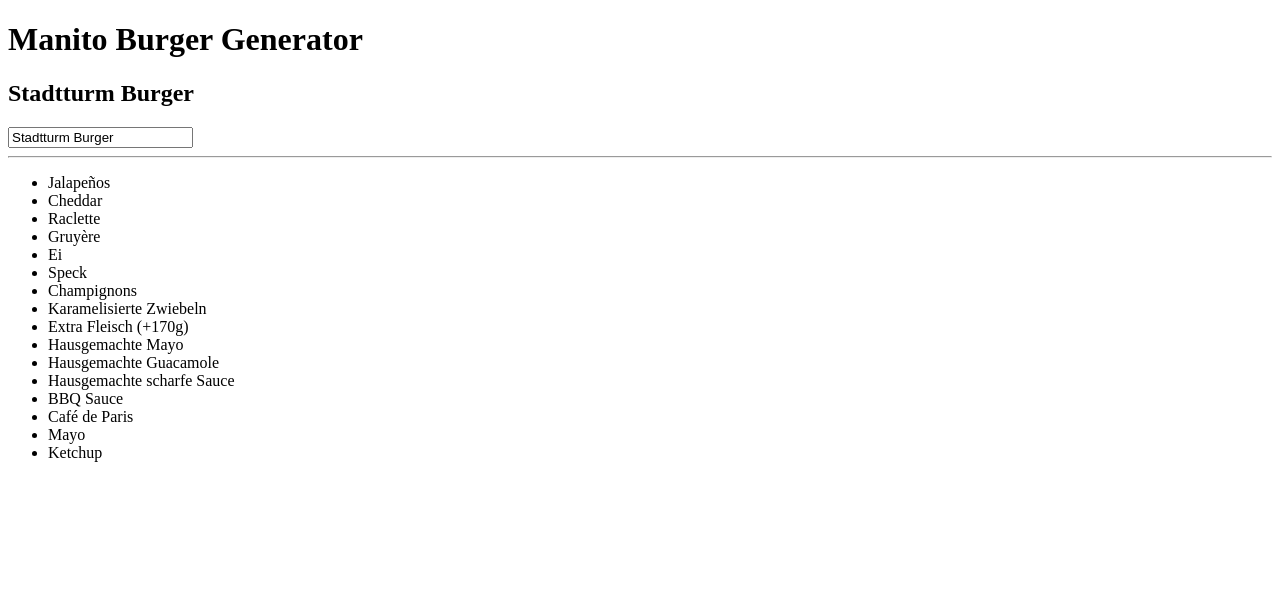
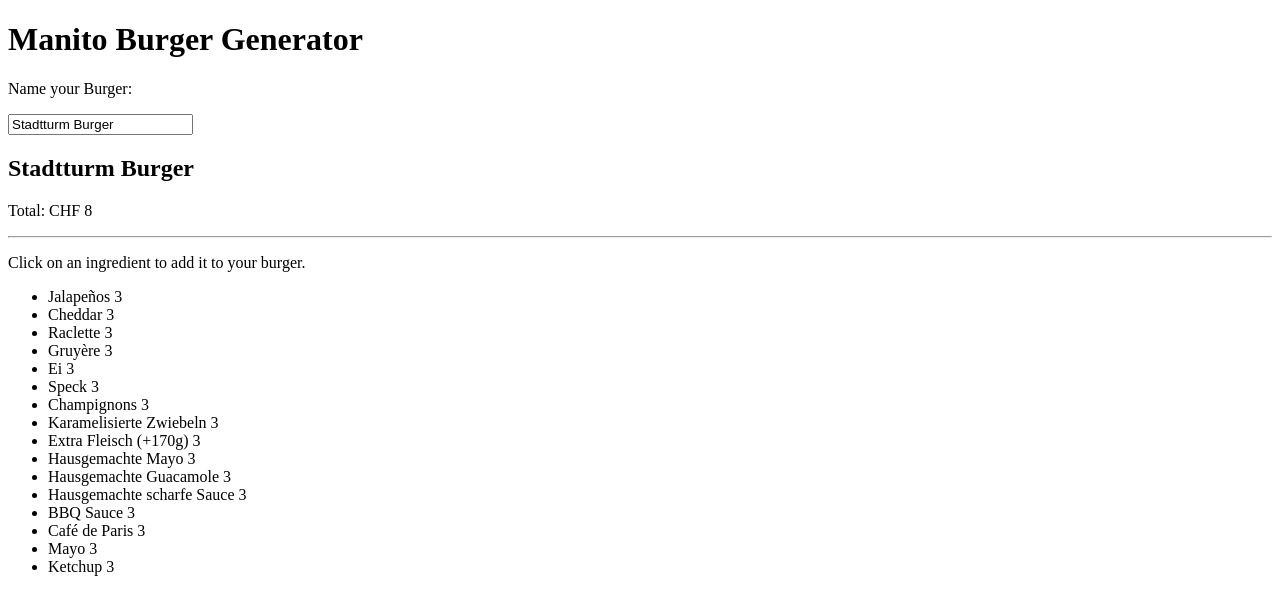
Before and after one commit to platzhersh/manito-burger-generator, an Angular app: page / in a window 1280 px wide. Shown: the top 614 px of the page. Built offline with nearby package versions, Linux system fonts and the light colour scheme.

Commit message:
add simple view

```diff
--- a/src/app/app.component.html
+++ b/src/app/app.component.html
@@ -2,15 +2,31 @@
   {{title}}
 </h1>
 
+<p>Name your Burger:</p>
+<input [(ngModel)]="burger.name" placeholder="Burger Name">
+
 <h2>
   {{ burger.name }}
 </h2>
-<input [(ngModel)]="burger.name" placeholder="name">
+
+
+<ul>
+  <li *ngFor="let ingredient of burger.ingredients"
+    (click)="removeIngredient(ingredient)">
+    <span>{{ingredient.name}} CHF {{ingredient.price}}</span>
+  </li>
+</ul>
+
+<p>Total: CHF {{burger.getTotal()}}</p>
 
 <hr />
 
+<p>Click on an ingredient to add it to your burger.</p>
+
 <ul>
-  <li *ngFor="let ingredient of ingredients">
-    <span>{{ingredient.name}}</span>
+  <li
+    *ngFor="let ingredient of ingredients"
+    (click)="addIngredient(ingredient)">
+    <span>{{ingredient.name}} {{ingredient.price}}</span>
   </li>
 </ul>
--- a/src/app/app.component.ts
+++ b/src/app/app.component.ts
@@ -10,10 +10,7 @@ import {IngredientService} from "./ingredient/ingredient.service";
 })
 export class AppComponent {
   title = 'Manito Burger Generator';
-  burger : Burger = {
-    name: 'Stadtturm Burger',
-    ingredients: []
-  };
+  burger: Burger = new Burger('Stadtturm Burger', []);
   ingredients: Ingredient[];
 
   constructor(private ingredientService: IngredientService) {}
@@ -28,4 +25,12 @@ export class AppComponent {
     this.ingredientService.getIngredients().then(ingredients => this.ingredients = ingredients);;
   }
 
+  addIngredient(ingredient: Ingredient) {
+    this.burger.addIngredient(ingredient);
+  }
+
+  removeIngredient(ingredient: Ingredient) {
+    this.burger.removeIngredient(ingredient);
+  }
+
 }
--- a/src/app/burger/burger.ts
+++ b/src/app/burger/burger.ts
@@ -1,4 +1,7 @@
 import { Ingredient } from '../ingredient/ingredient'
+import {forEach} from "@angular/router/src/utils/collection";
+
+const baseprice = 8.0;
 
 export class Burger {
   name: string;
@@ -10,4 +13,24 @@ export class Burger {
     this.ingredients = ingredients;
   }
 
+  addIngredient(ingredient: Ingredient) {
+    this.ingredients.push(ingredient);
+  }
+
+  removeIngredient(ingredient: Ingredient) {
+    let index = this.ingredients.indexOf(ingredient, 0);
+    if (index > -1) {
+       this.ingredients.splice(index, 1);
+    }
+  }
+
+  getTotal(): number {
+    let total = baseprice;
+
+    for (let i of this.ingredients) {
+      total += i.price;
+    }
+    return total;
+  }
+
 }
--- a/src/app/ingredient/ingredient.ts
+++ b/src/app/ingredient/ingredient.ts
@@ -1,3 +1,4 @@
 export class Ingredient {
-  name: string
+  name: string;
+  price: number;
 }
--- a/src/app/mock-ingredients.ts
+++ b/src/app/mock-ingredients.ts
@@ -1,20 +1,20 @@
 import {Ingredient} from "./ingredient/ingredient";
 
 export const INGREDIENTS: Ingredient[] = [
-  { name: 'Jalapeños' },
-  { name: 'Cheddar' },
-  { name: 'Raclette' },
-  { name: 'Gruyère' },
-  { name: 'Ei' },
-  { name: 'Speck' },
-  { name: 'Champignons' },
-  { name: 'Karamelisierte Zwiebeln' },
-  { name: 'Extra Fleisch (+170g)' },
-  { name: 'Hausgemachte Mayo' },
-  { name: 'Hausgemachte Guacamole' },
-  { name: 'Hausgemachte scharfe Sauce' },
-  { name: 'BBQ Sauce' },
-  { name: 'Café de Paris' },
-  { name: 'Mayo' },
-  { name: 'Ketchup' }
+  { name: 'Jalapeños', price: 3.0 },
+  { name: 'Cheddar', price: 3.0 },
+  { name: 'Raclette', price: 3.0 },
+  { name: 'Gruyère', price: 3.0 },
+  { name: 'Ei', price: 3.0 },
+  { name: 'Speck', price: 3.0 },
+  { name: 'Champignons', price: 3.0 },
+  { name: 'Karamelisierte Zwiebeln', price: 3.0 },
+  { name: 'Extra Fleisch (+170g)', price: 3.0 },
+  { name: 'Hausgemachte Mayo', price: 3.0 },
+  { name: 'Hausgemachte Guacamole', price: 3.0 },
+  { name: 'Hausgemachte scharfe Sauce', price: 3.0 },
+  { name: 'BBQ Sauce', price: 3.0 },
+  { name: 'Café de Paris', price: 3.0 },
+  { name: 'Mayo', price: 3.0 },
+  { name: 'Ketchup', price: 3.0 }
 ];
```
